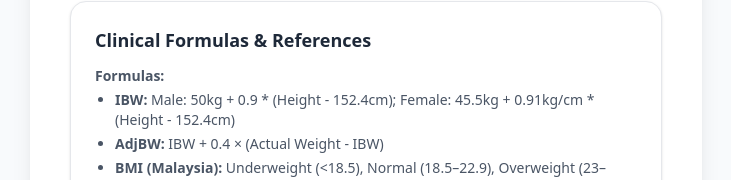
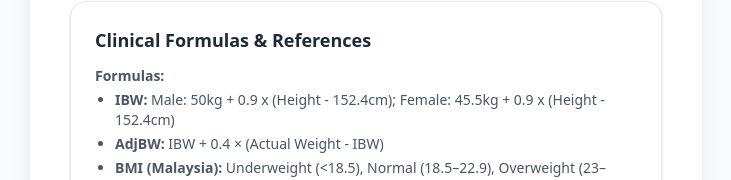
Before and after one commit to Jiahui-hub/tpncalculators, a React (Vite) app: page /calculators/ibw-adjbw in a window 1280 px wide. Shown: the part 828-1008 px from the top of the page, without its empty margins (274-1005 px from the left). Built offline with nearby package versions, Linux system fonts and the light colour scheme.

Commit message:
update bodyweightcalculator.tsx & tpnassistant.tsx

```diff
--- a/src/pages/BodyWeightCalculator.tsx
+++ b/src/pages/BodyWeightCalculator.tsx
@@ -122,7 +122,7 @@ export default function BodyWeightCalculator() {
               <div>
                 <p className="font-bold mb-1">Formulas:</p>
                 <ul className="list-disc ml-5 space-y-1">
-                  <li><b>IBW:</b> Male: 50kg + 0.9 * (Height - 152.4cm); Female: 45.5kg + 0.91kg/cm * (Height - 152.4cm)</li>
+                  <li><b>IBW:</b> Male: 50kg + 0.9 x (Height - 152.4cm); Female: 45.5kg + 0.9 x (Height - 152.4cm)</li>
                   <li><b>AdjBW:</b> IBW + 0.4 × (Actual Weight - IBW)</li>
                   <li><b>BMI (Malaysia):</b> Underweight (&lt;18.5), Normal (18.5–22.9), Overweight (23–27.4), Obese (≥27.5)</li>
                 </ul>
--- a/src/pages/TPNAssistant.tsx
+++ b/src/pages/TPNAssistant.tsx
@@ -1,4 +1,4 @@
-import { useState, useMemo } from "react";
+import { useState, useMemo, useEffect } from "react";
 import { useNavigate } from "react-router-dom";
 import { FiArrowLeft, FiPlus, FiTrash2, FiAlertTriangle, FiCheckCircle } from "react-icons/fi";
 
@@ -25,6 +25,13 @@ const CONVENIENCE_BAGS: Bag[] = [
 
 export default function TPNAssistant() {
   const navigate = useNavigate();
+
+   useEffect(() => {
+    if (sessionStorage.getItem("pharmacistMode") !== "true") {
+      navigate("/");
+    }
+  }, [navigate]);
+
   const [selectedBagIndex, setSelectedBagIndex] = useState(0);
   const [addedNa, setAddedNa] = useState(0);
   const [addedK, setAddedK] = useState(0);
@@ -359,7 +366,7 @@ export default function TPNAssistant() {
                       <div className="shrink-0 text-emerald-300 text-lg">
                         <FiCheckCircle />
                       </div>
-                      <p>Calcium and Phosphate concentrations are within standard safe compatibility limits.</p>
+                      <p>Organic phosphate used in this bag is generally compatible with standard calcium concentrations.</p>
                     </div>
                   ) : null}
                 </div>
```
